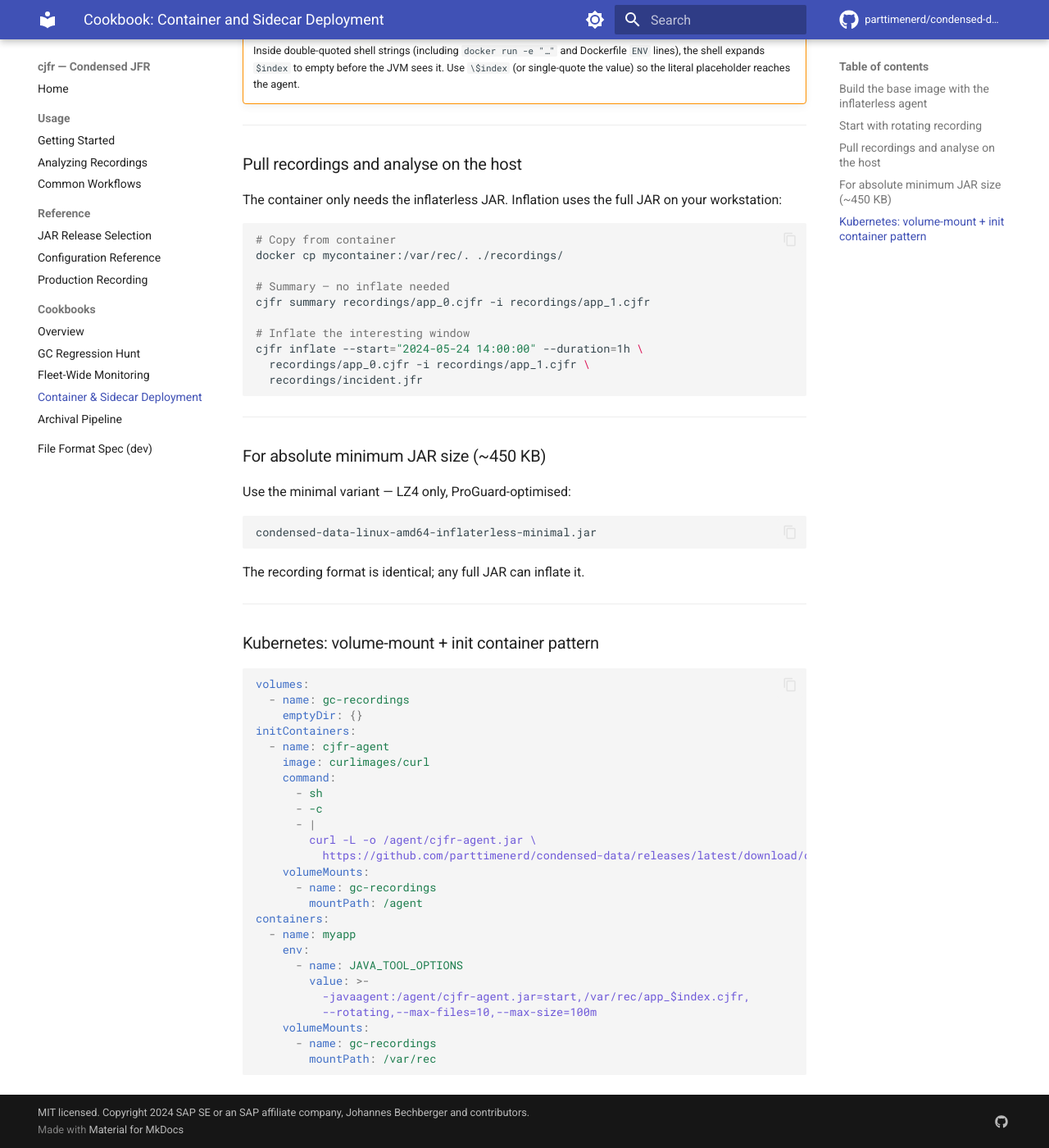
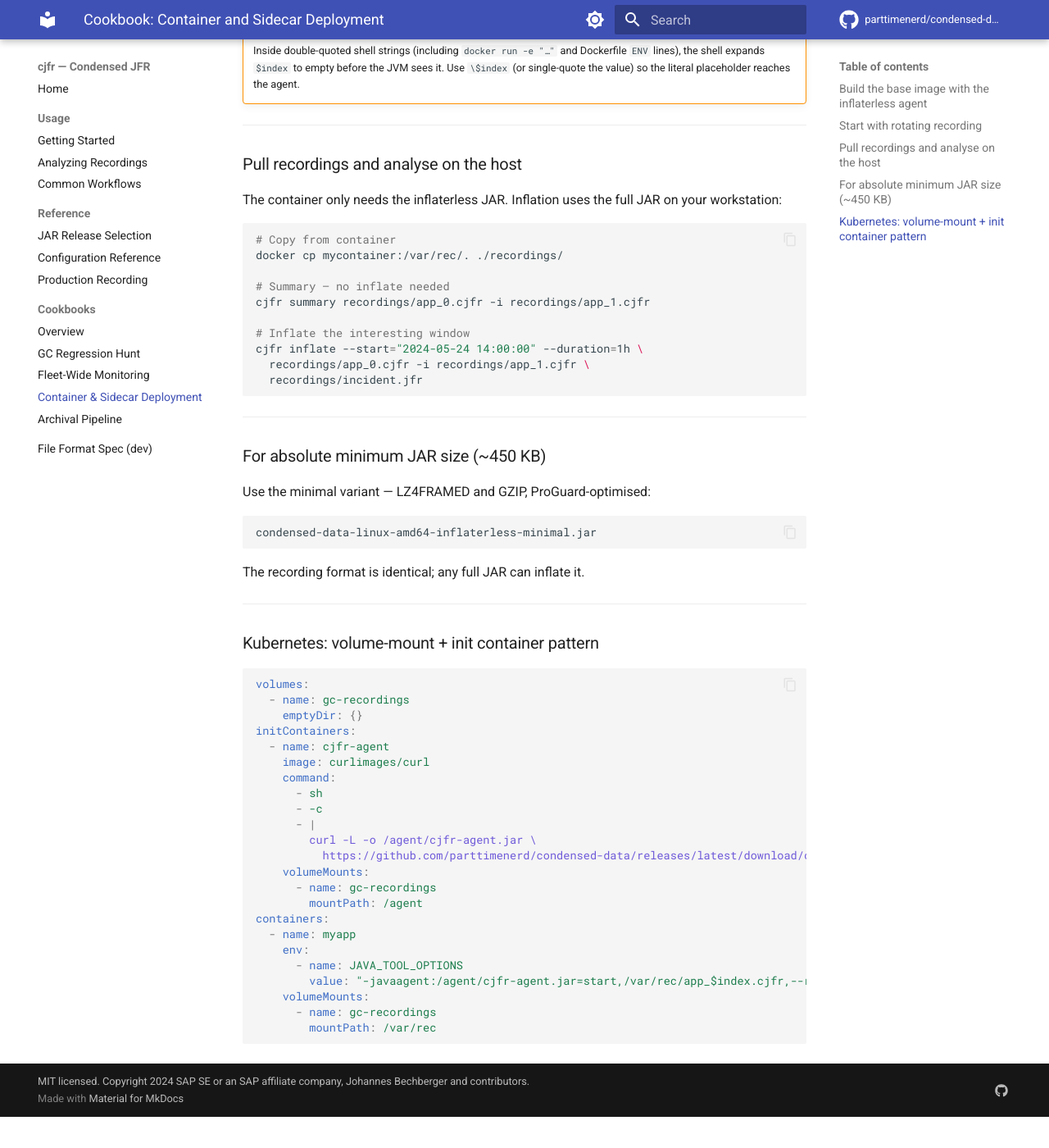
Before and after one commit to parttimenerd/condensed-data, an MkDocs documentation site: the page built from docs/cookbook-container.md, in a window 1280 px wide and 1400 px high, scrolled down 863 px. Shown: the whole window at 82% size. Built offline with MkDocs 1.6.1 and Material for MkDocs 9.7.7, drawn with Linux system fonts in a browser that asks for light colours; comment, search, counter and statistics services are not loaded; after the commit the page ends 2225 px from its top, so only the background shows below that.

Commit message:
docs: fix broken K8s YAML, LZ4-only claim, and fleet SSH context
- cookbook-container: fix Kubernetes YAML JAVA_TOOL_OPTIONS — YAML >-
  folded block inserted a space before --rotating, breaking the agent
  argument parser; use a plain quoted string instead
- cookbook-container: fix "LZ4 only" claim for minimal JARs — GZIP is
  also available (only ZSTD/XZ codec classes are stripped)
- cookbook-fleet-monitoring: clarify that live-tuning commands run on
  the server (or via ssh) in the fleet context

````diff
--- a/docs/cookbook-container.md
+++ b/docs/cookbook-container.md
@@ -72,7 +72,7 @@
 
 ### For absolute minimum JAR size (~450 KB)
 
-Use the minimal variant — LZ4 only, ProGuard-optimised:
+Use the minimal variant — LZ4FRAMED and GZIP, ProGuard-optimised:
 
 ```shell
 condensed-data-linux-amd64-inflaterless-minimal.jar
@@ -104,9 +104,7 @@
   - name: myapp
     env:
       - name: JAVA_TOOL_OPTIONS
-        value: >-
-          -javaagent:/agent/cjfr-agent.jar=start,/var/rec/app_$index.cjfr,
-          --rotating,--max-files=10,--max-size=100m
+        value: "-javaagent:/agent/cjfr-agent.jar=start,/var/rec/app_$index.cjfr,--rotating,--max-files=10,--max-size=100m"
     volumeMounts:
       - name: gc-recordings
         mountPath: /var/rec
````
Also changed, not shown: docs/cookbook-fleet-monitoring.md (+1 -1 lines).
